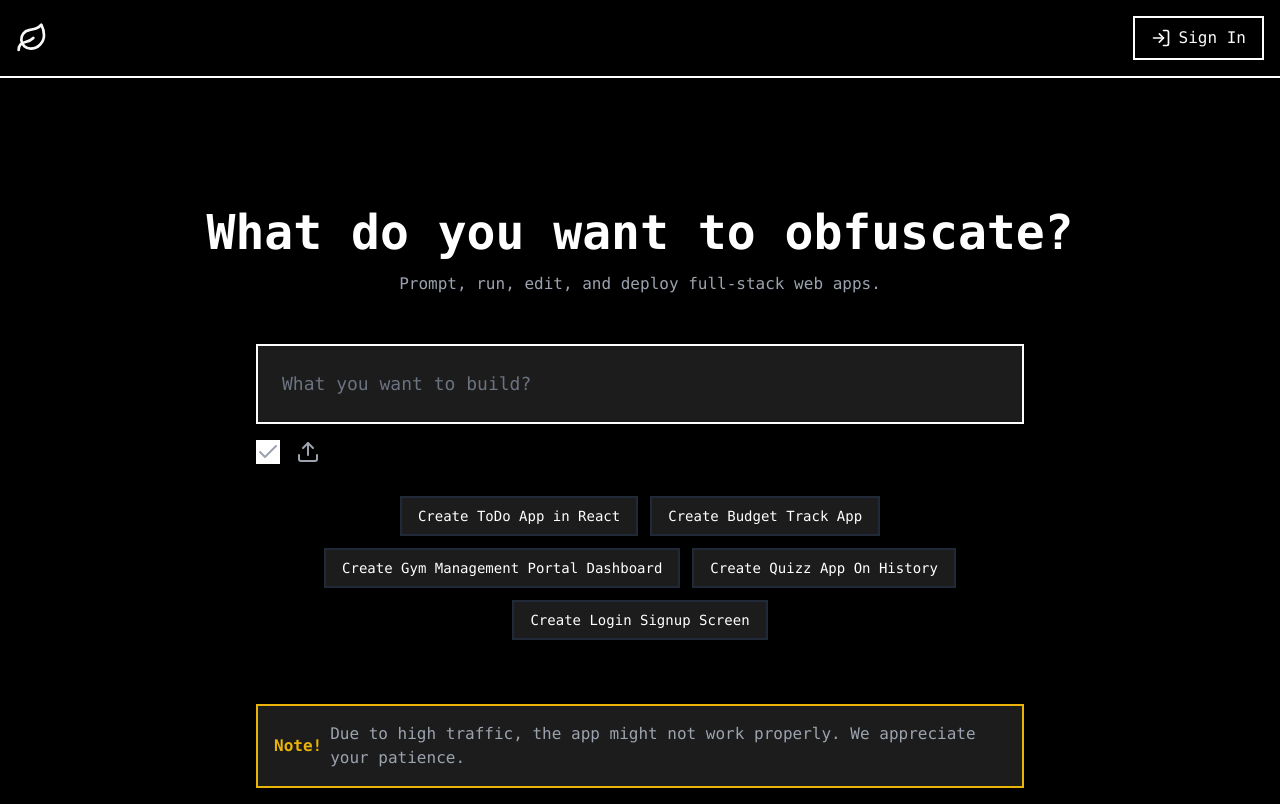
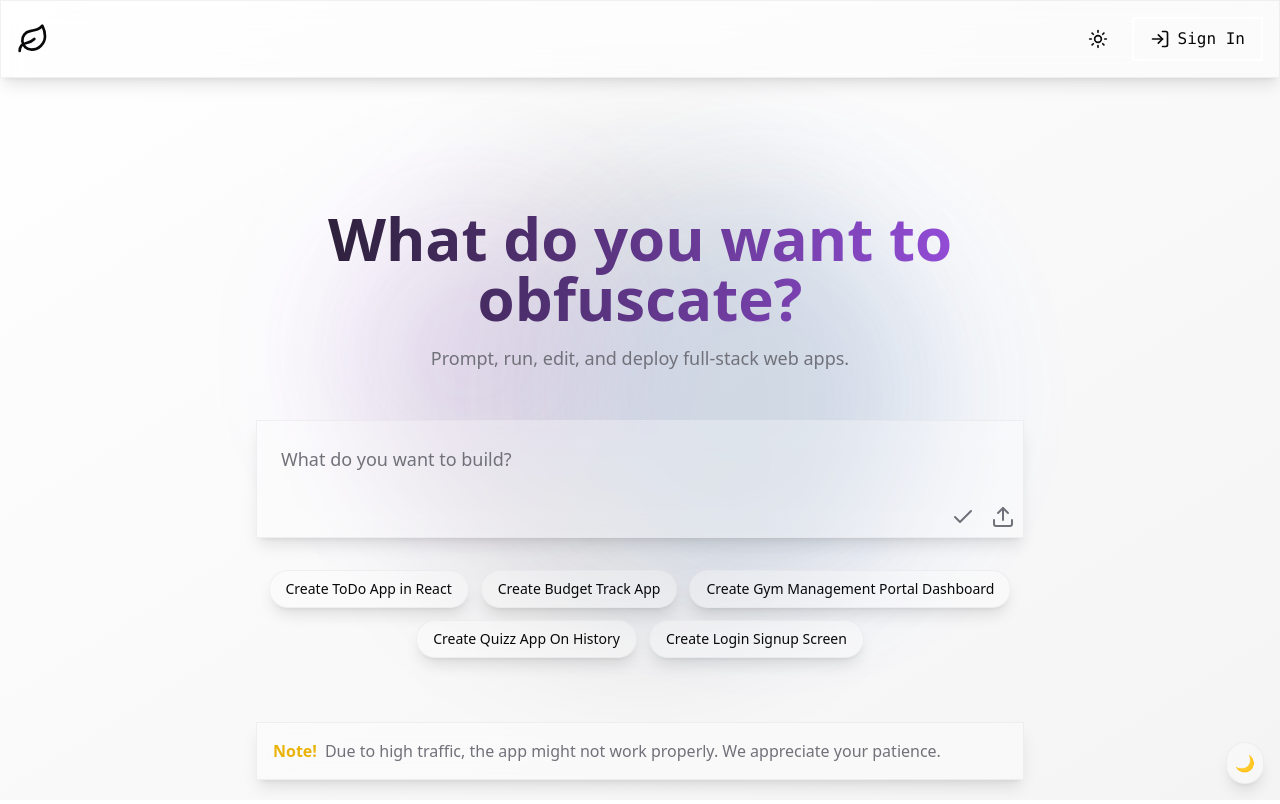
Before and after one commit to sumionochi/Cryptic-Prompt-to-Code, a Next.js app: page / in a window 1280 px wide. Built offline with nearby package versions, Linux system fonts and the light colour scheme; no server answers.

Commit message:
improved the design to glass morphaism

```diff
--- a/package.json
+++ b/package.json
@@ -13,6 +13,7 @@
     "@prisma/studio": "^0.508.0",
     "@radix-ui/react-dialog": "^1.1.6",
     "@radix-ui/react-dropdown-menu": "^2.1.6",
+    "@radix-ui/react-slot": "^1.1.2",
     "@react-oauth/google": "^0.12.1",
     "axios": "^1.7.9",
     "class-variance-authority": "^0.7.1",
--- a/src/app/globals.css
+++ b/src/app/globals.css
@@ -2,64 +2,48 @@
 @tailwind components;
 @tailwind utilities;
 
-body {
-  font-family: Arial, Helvetica, sans-serif;
+:root {
+  --background: 240 10% 3.9%;
+  --foreground: 0 0% 98%;
+  --card: 240 10% 3.9%;
+  --card-foreground: 0 0% 98%;
+  --popover: 240 10% 3.9%;
+  --popover-foreground: 0 0% 98%;
+  --primary: 0 0% 98%;
+  --primary-foreground: 240 5.9% 10%;
+  --secondary: 240 3.7% 15.9%;
+  --secondary-foreground: 0 0% 98%;
+  --muted: 240 3.7% 15.9%;
+  --muted-foreground: 240 5% 64.9%;
+  --accent: 240 3.7% 15.9%;
+  --accent-foreground: 0 0% 98%;
+  --destructive: 0 62.8% 30.6%;
+  --destructive-foreground: 0 0% 98%;
+  --border: 240 3.7% 15.9%;
+  --input: 240 3.7% 15.9%;
+  --ring: 240 4.9% 83.9%;
 }
 
-@layer base {
-  :root {
-    --background: 0 0% 100%;
-    --foreground: 20 14.3% 4.1%;
-    --card: 0 0% 100%;
-    --card-foreground: 20 14.3% 4.1%;
-    --popover: 0 0% 100%;
-    --popover-foreground: 20 14.3% 4.1%;
-    --primary: 24 9.8% 10%;
-    --primary-foreground: 60 9.1% 97.8%;
-    --secondary: 60 4.8% 95.9%;
-    --secondary-foreground: 24 9.8% 10%;
-    --muted: 60 4.8% 95.9%;
-    --muted-foreground: 25 5.3% 44.7%;
-    --accent: 60 4.8% 95.9%;
-    --accent-foreground: 24 9.8% 10%;
-    --destructive: 0 84.2% 60.2%;
-    --destructive-foreground: 60 9.1% 97.8%;
-    --border: 20 5.9% 90%;
-    --input: 20 5.9% 90%;
-    --ring: 20 14.3% 4.1%;
-    --chart-1: 12 76% 61%;
-    --chart-2: 173 58% 39%;
-    --chart-3: 197 37% 24%;
-    --chart-4: 43 74% 66%;
-    --chart-5: 27 87% 67%;
-    --radius: 0.5rem;
-  }
-  .dark {
-    --background: 20 14.3% 4.1%;
-    --foreground: 60 9.1% 97.8%;
-    --card: 20 14.3% 4.1%;
-    --card-foreground: 60 9.1% 97.8%;
-    --popover: 20 14.3% 4.1%;
-    --popover-foreground: 60 9.1% 97.8%;
-    --primary: 60 9.1% 97.8%;
-    --primary-foreground: 24 9.8% 10%;
-    --secondary: 12 6.5% 15.1%;
-    --secondary-foreground: 60 9.1% 97.8%;
-    --muted: 12 6.5% 15.1%;
-    --muted-foreground: 24 5.4% 63.9%;
-    --accent: 12 6.5% 15.1%;
-    --accent-foreground: 60 9.1% 97.8%;
-    --destructive: 0 62.8% 30.6%;
-    --destructive-foreground: 60 9.1% 97.8%;
-    --border: 12 6.5% 15.1%;
-    --input: 12 6.5% 15.1%;
-    --ring: 24 5.7% 82.9%;
-    --chart-1: 220 70% 50%;
-    --chart-2: 160 60% 45%;
-    --chart-3: 30 80% 55%;
-    --chart-4: 280 65% 60%;
-    --chart-5: 340 75% 55%;
-  }
+.light {
+  --background: 0 0% 100%;
+  --foreground: 240 10% 3.9%;
+  --card: 0 0% 100%;
+  --card-foreground: 240 10% 3.9%;
+  --popover: 0 0% 100%;
+  --popover-foreground: 240 10% 3.9%;
+  --primary: 240 5.9% 10%;
+  --primary-foreground: 0 0% 98%;
+  --secondary: 240 4.8% 95.9%;
+  --secondary-foreground: 240 5.9% 10%;
+  --muted: 240 4.8% 95.9%;
+  --muted-foreground: 240 3.8% 46.1%;
+  --accent: 240 4.8% 95.9%;
+  --accent-foreground: 240 5.9% 10%;
+  --destructive: 0 84.2% 60.2%;
+  --destructive-foreground: 0 0% 98%;
+  --border: 240 5.9% 90%;
+  --input: 240 5.9% 90%;
+  --ring: 240 5.9% 10%;
 }
 
 @layer base {
@@ -70,3 +54,21 @@ body {
     @apply bg-background text-foreground;
   }
 }
+
+.glassmorphism {
+  @apply bg-background/30 backdrop-blur-md border border-border/50 shadow-lg;
+}
+
+@keyframes float {
+  0%,
+  100% {
+    transform: translateY(0);
+  }
+  50% {
+    transform: translateY(-10px);
+  }
+}
+
+.float {
+  animation: float 6s ease-in-out infinite;
+}
--- a/src/app/page.tsx
+++ b/src/app/page.tsx
@@ -1,49 +1,50 @@
 "use client"
 
-import { Check, Link, Rocket, TicketIcon, Upload } from "lucide-react"
+import { Check, Upload } from "lucide-react"
 import { useContext, useState } from "react"
-import { Navbar } from "@/components/Navbar"
 import { MessageContext } from "@/lib/MessageContext"
 import { UserInfoContext } from "@/lib/UserInfoContext"
 import { SignInDialog } from "@/components/SignInDialog"
 import { useRouter } from "next/navigation"
+import { useTheme } from "next-themes"
 
 export default function Page() {
   const [inputValue, setInputValue] = useState("")
   const [openDialog, setOpenDialog] = useState(false)
 
-  const {messages, setMessages} = useContext(MessageContext);
-  const {userDetail, setUserDetail} = useContext(UserInfoContext);
-  const router = useRouter();
+  const { messages, setMessages } = useContext(MessageContext)
+  const { userDetail, setUserDetail } = useContext(UserInfoContext)
+  const router = useRouter()
+  const { theme, setTheme } = useTheme()
 
   const onGenerate = async (input: string) => {
-    if(!userDetail?.name) {
-      setOpenDialog(true);
-      return;
+    if (!userDetail?.name) {
+      setOpenDialog(true)
+      return
     }
     try {
       const input_message = {
-        role: 'user',
-        content: input
+        role: "user",
+        content: input,
       }
-      setMessages(input_message);
+      setMessages(input_message)
 
-      console.log(input_message, userDetail.id);
+      console.log(input_message, userDetail.id)
 
-      const response = await fetch('/api/workspace', {
-        method: 'POST',
+      const response = await fetch("/api/workspace", {
+        method: "POST",
         headers: {
-          'Content-Type': 'application/json',
+          "Content-Type": "application/json",
         },
         body: JSON.stringify({
-          input:[input_message],
-          userId: userDetail.id
+          input: [input_message],
+          userId: userDetail.id,
         }),
-      });
-      const data = await response.json();
-      router.push(`/workspace/${data.id}`);
+      })
+      const data = await response.json()
+      router.push(`/workspace/${data.id}`)
     } catch (error) {
-      console.error('Error creating workspace:', error);
+      console.error("Error creating workspace:", error)
     }
   }
 
@@ -56,64 +57,76 @@ export default function Page() {
   ]
 
   return (
-    <div className="min-h-screen bg-black text-white font-mono p-4">
+    <div className="min-h-screen bg-gradient-to-br from-background to-secondary text-foreground font-sans p-4 relative overflow-hidden">
+      <div className="absolute inset-0 bg-grid-white/10 bg-[size:20px_20px] [mask-image:radial-gradient(white,transparent_70%)]" />
 
-      {/* Main Content */}
-      <main className="max-w-4xl mx-auto mt-0 pt-48 px-0">
-        <h1 className="text-5xl font-bold text-center mb-4">What do you want to obfuscate?</h1>
-        <p className="text-gray-400 text-center mb-12">Prompt, run, edit, and deploy full-stack web apps.</p>
+      <main className="max-w-4xl mx-auto mt-0 pt-48 px-0 relative z-10">
+        <h1 className="text-6xl font-bold text-center mb-4 bg-clip-text text-transparent bg-gradient-to-r from-primary to-purple-500">
+          What do you want to obfuscate?
+        </h1>
+        <p className="text-muted-foreground text-center mb-12 text-lg">
+          Prompt, run, edit, and deploy full-stack web apps.
+        </p>
 
-        {/* Input Field */}
         <div className="relative max-w-3xl mx-auto mb-8 flex-col">
+          <div className="glassmorphism p-2 rounded-lg">
             <input
               type="text"
               value={inputValue}
               onChange={(e) => setInputValue(e.target.value)}
-            placeholder="What you want to build?"
-            className="w-full p-6 bg-[#1C1C1C] border-2 border-white text-white placeholder-gray-500 text-lg focus:outline-none focus:ring-2 focus:ring-teal-500"
+              placeholder="What do you want to build?"
+              className="w-full p-4 bg-transparent text-foreground placeholder-muted-foreground text-lg focus:outline-none"
             />
-          <div className="flex flex-row gap-4 pt-4 ">
+            <div className="flex flex-row gap-4 pt-4 justify-end">
               <button
                 onClick={() => onGenerate(inputValue)}
-              className=" text-gray-400 hover:text-white transition-colors"
+                className="text-muted-foreground hover:text-foreground transition-colors"
               >
-              <Check className=" bg-white" />
+                <Check className="w-6 h-6" />
               </button>
-            <button
-              className=" text-gray-400 hover:text-white transition-colors"
-            >
-              <Upload />
+              <button className="text-muted-foreground hover:text-foreground transition-colors">
+                <Upload className="w-6 h-6" />
               </button>
             </div>
           </div>
+        </div>
 
-        {/* Suggestion Buttons */}
         <div className="flex max-w-3xl mx-auto flex-wrap gap-3 justify-center">
           {suggestions.map((suggestion) => (
             <button
               key={suggestion}
               onClick={() => setInputValue(suggestion)}
-              className="px-4 py-2 bg-[#1C1C1C] border-2 border-gray-800 hover:border-white transition-colors text-sm"
+              className="px-4 py-2 glassmorphism rounded-full hover:bg-accent/50 transition-colors text-sm"
             >
               {suggestion}
             </button>
           ))}
         </div>
 
-        {/* Warning Note */}
-        <div className="mt-16 max-w-3xl mx-auto p-4 border-2 border-yellow-500 bg-[#1C1C1C] flex gap-3">
+        <div className="mt-16 max-w-3xl mx-auto p-4 glassmorphism rounded-lg flex gap-3">
           <div className="flex items-center gap-2">
             <div className="text-yellow-500 font-bold">Note!</div>
-            <div className="text-gray-400">
+            <div className="text-muted-foreground">
               Due to high traffic, the app might not work properly. We appreciate your patience.
             </div>
           </div>
         </div>
       </main>
 
-      <SignInDialog
-        openDialog={openDialog}
-        closeDialog={(value: boolean) => setOpenDialog(value)}
+      <SignInDialog openDialog={openDialog} closeDialog={(value: boolean) => setOpenDialog(value)} />
+
+      <button
+        onClick={() => setTheme(theme === "dark" ? "light" : "dark")}
+        className="fixed bottom-4 right-4 p-2 glassmorphism rounded-full"
+      >
+        {theme === "dark" ? "🌞" : "🌙"}
+      </button>
+
+      <div className="fixed top-1/2 left-1/2 -translate-x-1/2 -translate-y-1/2 w-[500px] h-[500px] bg-primary/20 rounded-full blur-3xl opacity-50 pointer-events-none" />
+      <div className="fixed top-1/4 left-1/4 -translate-x-1/2 -translate-y-1/2 w-[300px] h-[300px] bg-purple-500/20 rounded-full blur-3xl opacity-50 pointer-events-none float" />
+      <div
+        className="fixed bottom-1/4 right-1/4 translate-x-1/2 translate-y-1/2 w-[400px] h-[400px] bg-blue-500/20 rounded-full blur-3xl opacity-50 pointer-events-none float"
+        style={{ animationDelay: "-3s" }}
       />
     </div>
   )
--- a/src/app/providers.tsx
+++ b/src/app/providers.tsx
@@ -31,9 +31,8 @@ export function Providers({ children }: { children: React.ReactNode }) {
           <MessageContext.Provider value={{ messages, setMessages }}>
             <ThemeProvider
             attribute="class"
-            defaultTheme="dark"
-            enableSystem={false}
-            forcedTheme="dark"
+            defaultTheme="system"
+            enableSystem
             disableTransitionOnChange
           >
               <Navbar />
--- a/src/components/Navbar.tsx
+++ b/src/components/Navbar.tsx
@@ -1,4 +1,5 @@
-import { Leaf, LogIn, LogOut } from "lucide-react"
+import { Leaf, LogIn, LogOut, Moon, Sun } from "lucide-react"
+import { useTheme } from "next-themes"
 import Link from "next/link"
 import { useContext, useState } from "react"
 import { UserInfoContext } from "@/lib/UserInfoContext"
@@ -16,6 +17,7 @@ import {
 export function Navbar() {
   const { userDetail, setUserDetail } = useContext(UserInfoContext);
   const [openDialog, setOpenDialog] = useState(false);
+  const { setTheme, theme } = useTheme();
 
   const handleSignOut = () => {
     localStorage.removeItem('userDetail');
@@ -23,12 +25,18 @@ export function Navbar() {
   };
 
   return (
-    <nav className="fixed top-0 left-0 right-0 bg-black z-50 border-b-2 border-white">
+    <nav className="fixed top-0 left-0 right-0 z-50 glassmorphism border-b border-white/20">
       <div className="mx-auto flex justify-between items-center p-4">
         <Link href="/" className="hover:opacity-80 transition-opacity">
           <Leaf className="w-8 h-8" />
         </Link>
         <div className="flex gap-4 items-center">
+          <button
+            onClick={() => setTheme(theme === 'dark' ? 'light' : 'dark')}
+            className="p-2 hover:bg-white/10 rounded-md"
+          >
+            {theme === 'dark' ? <Moon className="h-5 w-5" /> : <Sun className="h-5 w-5" />}
+          </button>
           {userDetail ? (
             <div className="flex items-center gap-4">
               <div className="flex items-center gap-2">
--- /dev/null
+++ b/src/components/ui/button.tsx
@@ -0,0 +1,57 @@
+import * as React from "react"
+import { Slot } from "@radix-ui/react-slot"
+import { cva, type VariantProps } from "class-variance-authority"
+
+import { cn } from "@/lib/utils"
+
+const buttonVariants = cva(
+  "inline-flex items-center justify-center gap-2 whitespace-nowrap rounded-md text-sm font-medium transition-colors focus-visible:outline-none focus-visible:ring-1 focus-visible:ring-ring disabled:pointer-events-none disabled:opacity-50 [&_svg]:pointer-events-none [&_svg]:size-4 [&_svg]:shrink-0",
+  {
+    variants: {
+      variant: {
+        default:
+          "bg-primary text-primary-foreground shadow hover:bg-primary/90",
+        destructive:
+          "bg-destructive text-destructive-foreground shadow-sm hover:bg-destructive/90",
+        outline:
+          "border border-input bg-background shadow-sm hover:bg-accent hover:text-accent-foreground",
+        secondary:
+          "bg-secondary text-secondary-foreground shadow-sm hover:bg-secondary/80",
+        ghost: "hover:bg-accent hover:text-accent-foreground",
+        link: "text-primary underline-offset-4 hover:underline",
+      },
+      size: {
+        default: "h-9 px-4 py-2",
+        sm: "h-8 rounded-md px-3 text-xs",
+        lg: "h-10 rounded-md px-8",
+        icon: "h-9 w-9",
+      },
+    },
+    defaultVariants: {
+      variant: "default",
+      size: "default",
+    },
+  }
+)
+
+export interface ButtonProps
+  extends React.ButtonHTMLAttributes<HTMLButtonElement>,
+    VariantProps<typeof buttonVariants> {
+  asChild?: boolean
+}
+
+const Button = React.forwardRef<HTMLButtonElement, ButtonProps>(
+  ({ className, variant, size, asChild = false, ...props }, ref) => {
+    const Comp = asChild ? Slot : "button"
+    return (
+      <Comp
+        className={cn(buttonVariants({ variant, size, className }))}
+        ref={ref}
+        {...props}
+      />
+    )
+  }
+)
+Button.displayName = "Button"
+
+export { Button, buttonVariants }
--- /dev/null
+++ b/src/components/ui/input.tsx
@@ -0,0 +1,22 @@
+import * as React from "react"
+
+import { cn } from "@/lib/utils"
+
+const Input = React.forwardRef<HTMLInputElement, React.ComponentProps<"input">>(
+  ({ className, type, ...props }, ref) => {
+    return (
+      <input
+        type={type}
+        className={cn(
+          "flex h-9 w-full rounded-md border border-input bg-transparent px-3 py-1 text-base shadow-sm transition-colors file:border-0 file:bg-transparent file:text-sm file:font-medium file:text-foreground placeholder:text-muted-foreground focus-visible:outline-none focus-visible:ring-1 focus-visible:ring-ring disabled:cursor-not-allowed disabled:opacity-50 md:text-sm",
+          className
+        )}
+        ref={ref}
+        {...props}
+      />
+    )
+  }
+)
+Input.displayName = "Input"
+
+export { Input }
--- a/tailwind.config.ts
+++ b/tailwind.config.ts
@@ -1,62 +1,71 @@
-import type { Config } from "tailwindcss";
-
-export default {
+/** @type {import('tailwindcss').Config} */
+module.exports = {
 	darkMode: ["class"],
-    content: [
-    "./src/pages/**/*.{js,ts,jsx,tsx,mdx}",
-    "./src/components/**/*.{js,ts,jsx,tsx,mdx}",
-    "./src/app/**/*.{js,ts,jsx,tsx,mdx}",
-  ],
+	content: ["./pages/**/*.{ts,tsx}", "./components/**/*.{ts,tsx}", "./app/**/*.{ts,tsx}", "./src/**/*.{ts,tsx}"],
 	theme: {
+	  container: {
+		center: true,
+		padding: "2rem",
+		screens: {
+		  "2xl": "1400px",
+		},
+	  },
 	  extend: {
 		colors: {
-  			background: 'hsl(var(--background))',
-  			foreground: 'hsl(var(--foreground))',
-  			card: {
-  				DEFAULT: 'hsl(var(--card))',
-  				foreground: 'hsl(var(--card-foreground))'
+		  border: "hsl(var(--border))",
+		  input: "hsl(var(--input))",
+		  ring: "hsl(var(--ring))",
+		  background: "hsl(var(--background))",
+		  foreground: "hsl(var(--foreground))",
+		  primary: {
+			DEFAULT: "hsl(var(--primary))",
+			foreground: "hsl(var(--primary-foreground))",
+		  },
+		  secondary: {
+			DEFAULT: "hsl(var(--secondary))",
+			foreground: "hsl(var(--secondary-foreground))",
+		  },
+		  destructive: {
+			DEFAULT: "hsl(var(--destructive))",
+			foreground: "hsl(var(--destructive-foreground))",
+		  },
+		  muted: {
+			DEFAULT: "hsl(var(--muted))",
+			foreground: "hsl(var(--muted-foreground))",
+		  },
+		  accent: {
+			DEFAULT: "hsl(var(--accent))",
+			foreground: "hsl(var(--accent-foreground))",
 		  },
 		  popover: {
-  				DEFAULT: 'hsl(var(--popover))',
-  				foreground: 'hsl(var(--popover-foreground))'
+			DEFAULT: "hsl(var(--popover))",
+			foreground: "hsl(var(--popover-foreground))",
 		  },
-  			primary: {
-  				DEFAULT: 'hsl(var(--primary))',
-  				foreground: 'hsl(var(--primary-foreground))'
+		  card: {
+			DEFAULT: "hsl(var(--card))",
+			foreground: "hsl(var(--card-foreground))",
 		  },
-  			secondary: {
-  				DEFAULT: 'hsl(var(--secondary))',
-  				foreground: 'hsl(var(--secondary-foreground))'
-  			},
-  			muted: {
-  				DEFAULT: 'hsl(var(--muted))',
-  				foreground: 'hsl(var(--muted-foreground))'
-  			},
-  			accent: {
-  				DEFAULT: 'hsl(var(--accent))',
-  				foreground: 'hsl(var(--accent-foreground))'
-  			},
-  			destructive: {
-  				DEFAULT: 'hsl(var(--destructive))',
-  				foreground: 'hsl(var(--destructive-foreground))'
-  			},
-  			border: 'hsl(var(--border))',
-  			input: 'hsl(var(--input))',
-  			ring: 'hsl(var(--ring))',
-  			chart: {
-  				'1': 'hsl(var(--chart-1))',
-  				'2': 'hsl(var(--chart-2))',
-  				'3': 'hsl(var(--chart-3))',
-  				'4': 'hsl(var(--chart-4))',
-  				'5': 'hsl(var(--chart-5))'
-  			}
 		},
 		borderRadius: {
-  			lg: 'var(--radius)',
-  			md: 'calc(var(--radius) - 2px)',
-  			sm: 'calc(var(--radius) - 4px)'
-  		}
-  	}
+		  lg: "var(--radius)",
+		  md: "calc(var(--radius) - 2px)",
+		  sm: "calc(var(--radius) - 4px)",
+		},
+		keyframes: {
+		  "accordion-down": {
+			from: { height: 0 },
+			to: { height: "var(--radix-accordion-content-height)" },
+		  },
+		  "accordion-up": {
+			from: { height: "var(--radix-accordion-content-height)" },
+			to: { height: 0 },
+		  },
+		},
+		animation: {
+		  "accordion-down": "accordion-down 0.2s ease-out",
+		  "accordion-up": "accordion-up 0.2s ease-out",
+		},
+	  },
 	},
 	plugins: [require("tailwindcss-animate")],
-} satisfies Config;
+  }
```
Also changed, not shown: src/app/workspace/[id]/page.tsx (+6 -21 lines), src/components/Chatspace.tsx (+28 -2 lines), 1 other file (tests, documents, lock files or other folders). Lines whose indentation alone changed are shown as unchanged.
